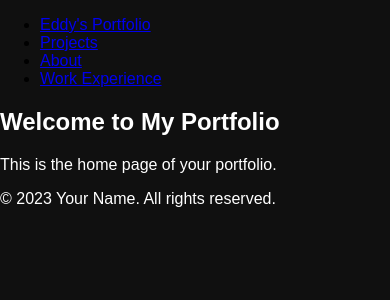
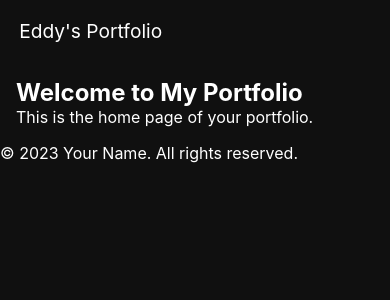
Before and after one commit to EddyPinarello/eddys-portfolio-website, a React (Create React App) app: page / in a window 390 px wide. Shown: the top 300 px of the page. Built offline with nearby package versions, Linux system fonts and the light colour scheme.

Commit message:
Adjusted some problems with mobiles, navbar done

```diff
--- a/src/App.js
+++ b/src/App.js
@@ -1,4 +1,5 @@
 import './styles/App.css';
+import './styles/mobile.css'
 import Header from './components/Header';
 import Footer from './components/Footer';
 import Home from './pages/Home';
--- a/src/components/Header.jsx
+++ b/src/components/Header.jsx
@@ -4,11 +4,13 @@ function Header() {
   return (
     <header>
       <nav aria-label="Main Navigation">
-        <ul>
+        <ul className='navbar-items'>
           <li><a href="#portfolio">Eddy's Portfolio</a></li>
-          <li><a href="#projects">Projects</a></li>
-          <li><a href="#about">About</a></li>
-          <li><a href="#work-experience">Work Experience</a></li>
+          <div className='navbar-pages'>
+            <li><a href="#projects">Projects</a></li>
+            <li><a href="#work-experience">Work Experience</a></li>
+            <li><a href="#about">About</a></li>
+          </div>
         </ul>
       </nav>
     </header>
--- a/src/styles/App.css
+++ b/src/styles/App.css
@@ -1,11 +1,52 @@
-body {
+* {
     padding: 0;
     margin: 0;
-    background-color: #101010;
-    font-family: Arial, sans-serif;
+}
+:root {
+    --background-color: #101010;
+    --font-family: Arial, sans-serif;
+    --text-color: white;
+    --link-hover-color: rgba(233, 119, 119, 0.62);
+}
+body {
+    background-color: var(--background-color);
+    display: flex;
+    flex-direction: column;
+    justify-content: center;
 }
 
-h1, h2, h3, h4, p{
-    color: white;
+h1, h2, h3, h4, p, a {
+    color: var(--text-color);
     text-decoration: none;
 }
+
+main {
+    max-width: 1200px;
+    padding: 1em 5em;
+    margin: 0 auto;
+}
+
+a {
+    text-decoration: none;
+}
+
+a:hover {
+    color: var(--link-hover-color);
+}
+
+/* NAVBAR */
+li {
+    list-style: none;
+}
+
+.navbar-items {
+    display: flex;
+    justify-content: space-between;
+    padding: 1em 5em;
+    font-size: 1.2em;
+}
+
+.navbar-pages {
+    display: flex;
+    gap: 3em;
+}
--- /dev/null
+++ b/src/styles/mobile.css
@@ -0,0 +1,15 @@
+@media (max-width: 768px) {
+    .navbar-items {
+        justify-content: spacebetween;
+        padding: 1em;
+    }
+
+    .navbar-pages {
+        display: none;
+    }
+
+    main {
+        padding: 1em;
+
+    }
+}
```
